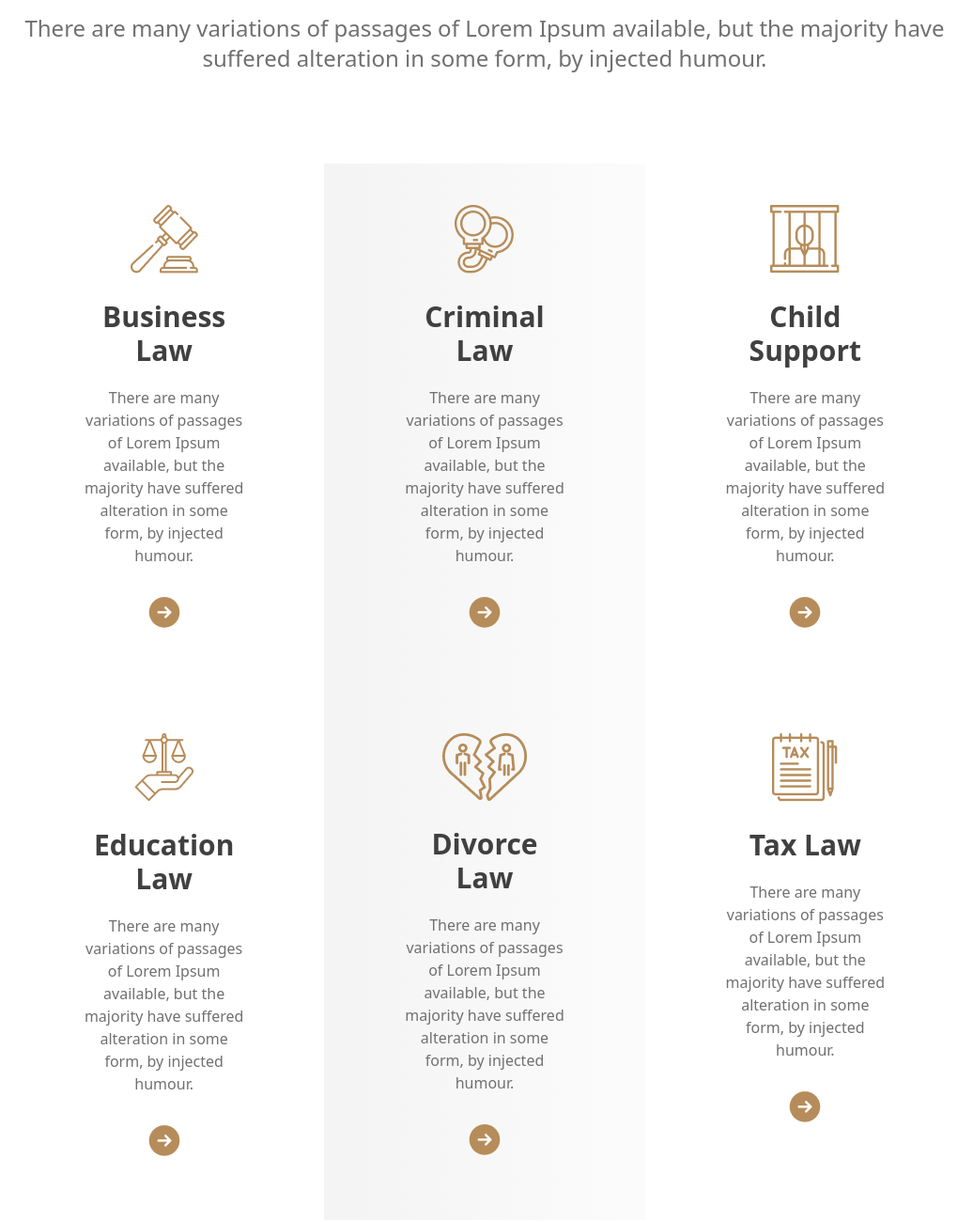
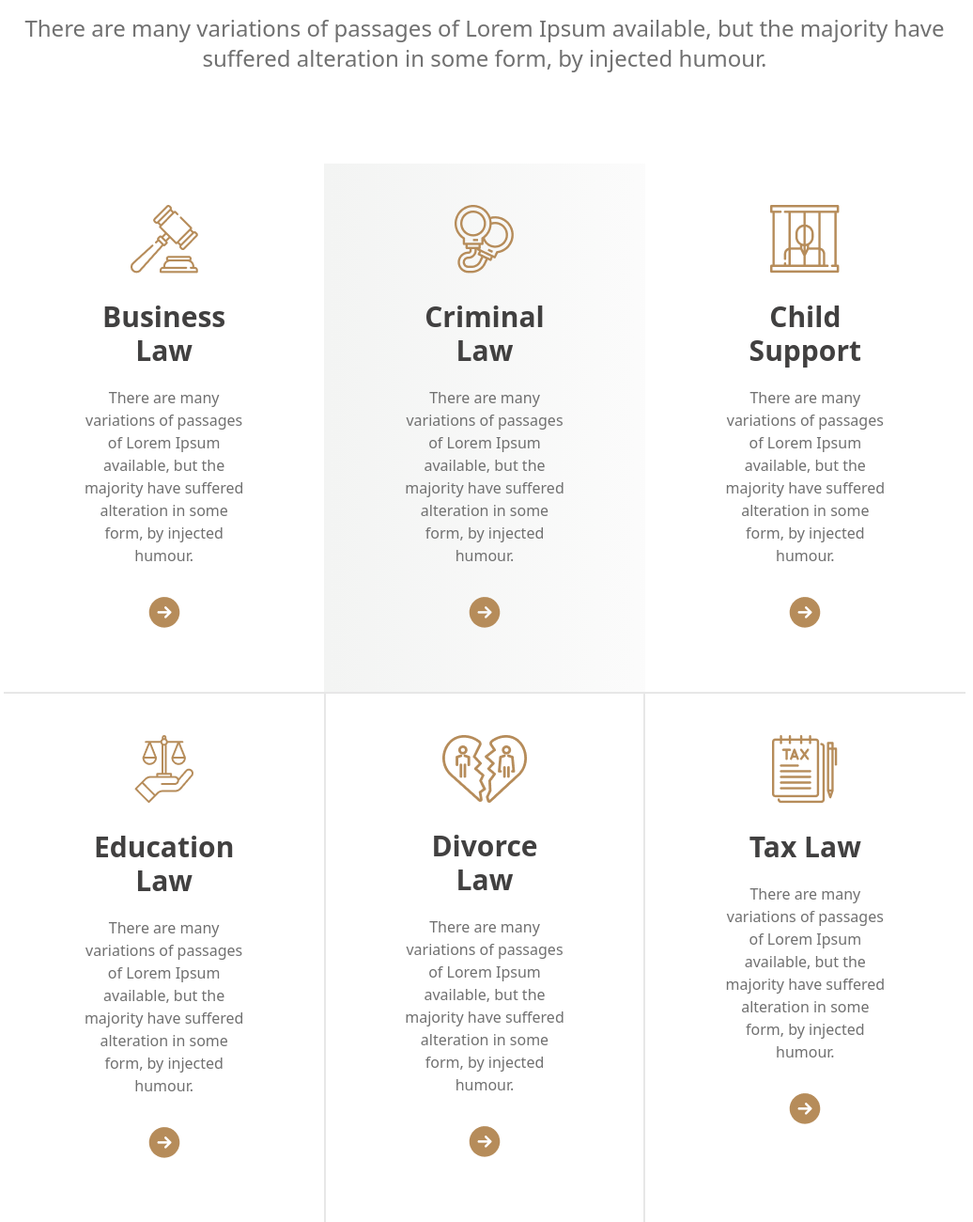
Before and after one commit to rayhanbeg/judgment, a plain HTML site: page index.html in a window 1280 px wide. Shown: the part 798-2098 px from the top of the page at 94% size, without its empty margins (124-1160 px from the left). Drawn offline with nearby package versions, Linux system fonts and the light colour scheme.

```diff
--- a/index.html
+++ b/index.html
@@ -83,7 +83,7 @@
         </p>
       </div>
       <div class="grid-cols-1 lg:grid  grid-cols-3 pt-24 ">
-        <div class="text-center pb-16 pt-11 px-20">
+        <div class="text-center pb-16 pt-11 px-20 border-b-2 border-[#E7E7E7]">
           <img class="mx-auto mb-7" src="./images/business.png" alt="" />
           <h1 class="font-extrabold text-[#414040] text-3xl mb-5">
             Business Law
@@ -95,7 +95,7 @@
           </p>
           <img class="mx-auto mt-7" src="./images/Frame.png" alt="" />
         </div>
-        <div class="text-center border-[#E7E7E7] pb-16 pt-11 px-20 bg-gradient-to-r from-[#7e897f18] to-[#f3f3f350]">
+        <div class="text-center border-b-2 border-[#E7E7E7] border-[#E7E7E7] pb-16 pt-11 px-20 bg-gradient-to-r from-[#7e897f18] to-[#f3f3f350]">
           <img class="mx-auto mb-7" src="./images/criminal.png" alt="" />
           <h1 class="font-extrabold text-[#414040] text-3xl mb-5">
             Criminal Law
@@ -107,7 +107,7 @@
           </p>
           <img class="mx-auto mt-7" src="./images/Frame.png" alt="" />
         </div>
-        <div class="text-center pb-16 pt-11 px-20">
+        <div class="text-center border-b-2 border-[#E7E7E7] pb-16 pt-11 px-20">
           <img class="mx-auto mb-7" src="./images/child.png" alt="" />
           <h1 class="font-extrabold text-[#414040] text-3xl mb-5">
             Child Support
@@ -131,7 +131,8 @@
           </p>
           <img class="mx-auto mt-7" src="./images/Frame.png" alt="" />
         </div>
-        <div class="text-center  border-[#E7E7E7] pb-16 pt-11 px-20 bg-gradient-to-r from-[#7e897f18] to-[#f3f3f350]">
+
+        <div class="text-center border-x-2 border-[#E7E7E7] pb-16 pt-11 px-20">
           <img class="mx-auto mb-7" src="./images/divorce.png" alt="" />
           <h1 class="font-extrabold text-[#414040] text-3xl mb-5">
             Divorce Law
```
Also changed, not shown: tailwind.config.js (added), tailwind.js (deleted).
